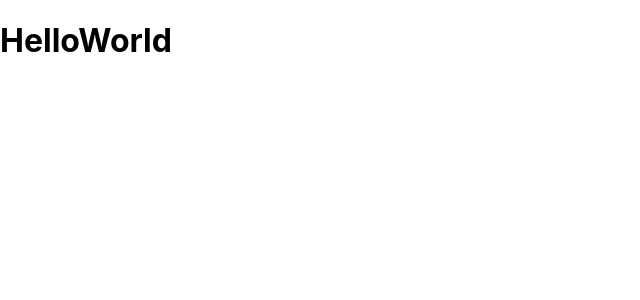
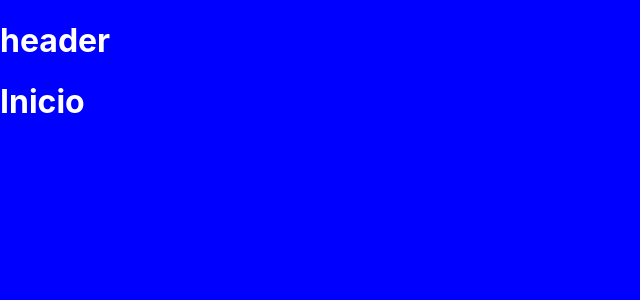
Before and after one commit to edu-rm/ISS-Tracker, a React (Create React App) app: page / in a window 1280 px wide. Shown: the top 300 px of the page, without its empty margins (0-640 px from the left). Built offline with nearby package versions, Linux system fonts and the light colour scheme.

Commit message:
project folder structure and rotes

```diff
--- a/public/index.html
+++ b/public/index.html
@@ -8,7 +8,13 @@
       name="description"
       content="Web site created using create-react-app"
     />
-    <title>React App</title>
+    <link
+      rel="stylesheet"
+      href="https://unpkg.com/leaflet@1.6.0/dist/leaflet.css"
+      integrity="sha512-xwE/Az9zrjBIphAcBb3F6JVqxf46+CDLwfLMHloNu6KEQCAWi6HcDUbeOfBIptF7tcCzusKFjFw2yuvEpDL9wQ=="
+      crossorigin=""
+    />
+    <title>ISS Tracker</title>
   </head>
   <body>
     <noscript>You need to enable JavaScript to run this app.</noscript>
--- a/src/App.js
+++ b/src/App.js
@@ -1,8 +1,15 @@
 import React from 'react';
+
+import Routes from './routes';
+
+import Header from './components/Header';
 
 function App() {
   return (
-    <h1>HelloWorld</h1>
+    <>
+      <Header />
+      <Routes />
+    </>
   );
 }
 
--- /dev/null
+++ b/src/Pages/Inicio/index.js
@@ -0,0 +1,9 @@
+import React from 'react';
+
+import './styles.css';
+
+function Inicio() {
+  return <h1>Inicio</h1>;
+}
+
+export default Inicio;
--- /dev/null
+++ b/src/Pages/Sobre/index.js
@@ -0,0 +1,7 @@
+import React from 'react';
+
+function Sobre() {
+  return <h1>Sobre</h1>;
+}
+
+export default Sobre;
--- /dev/null
+++ b/src/components/Header/index.js
@@ -0,0 +1,9 @@
+import React from 'react';
+
+import './styles.css';
+
+function Header() {
+  return <h1>header</h1>;
+}
+
+export default Header;
--- a/src/index.css
+++ b/src/index.css
@@ -1,13 +1,36 @@
+@import url('https://fonts.googleapis.com/css2?family=Roboto:wght@100;400;700&display=swap');
+
 body {
   margin: 0;
-  font-family: -apple-system, BlinkMacSystemFont, 'Segoe UI', 'Roboto', 'Oxygen',
+  padding: 0;
+  box-sizing: border-box;
+  font-family: -apple-system, BlinkMacSystemFont, 'Roboto', 'Oxygen',
     'Ubuntu', 'Cantarell', 'Fira Sans', 'Droid Sans', 'Helvetica Neue',
     sans-serif;
   -webkit-font-smoothing: antialiased;
   -moz-osx-font-smoothing: grayscale;
+  background:rgb(106, 106, 241);
+  background: blue;
+  color: #fff;
+}
+body, #root {
+  height: 100%;
+
 }
 
-code {
-  font-family: source-code-pro, Menlo, Monaco, Consolas, 'Courier New',
-    monospace;
+ul {
+  list-style: none;
+  margin: 0;
+  padding-inline-start: 0;
 }
+
+a {
+  text-decoration: none;
+  color: #fff;
+}
+
+.leaflet-container {
+  margin-left: 100px;
+  /* width: 100%; */
+  height: 100%;
+}
--- /dev/null
+++ b/src/routes/index.js
@@ -0,0 +1,19 @@
+import React from 'react';
+import { BrowserRouter, Switch, Route } from 'react-router-dom';
+
+import Inicio from '../Pages/Inicio';
+import Sobre from '../Pages/Sobre';
+
+
+function Routes() {
+  return (
+    <BrowserRouter>
+      <Switch>
+        <Route path='/' exact component={Inicio} />
+        <Route path='/sobre' component={Sobre} />
+      </Switch>
+    </BrowserRouter>
+  );
+}
+
+export default Routes;
```
Also changed, not shown: src/Pages/Inicio/styles.css (added), src/Pages/Sobre/styles.css (added), src/components/Header/styles.css (added).
